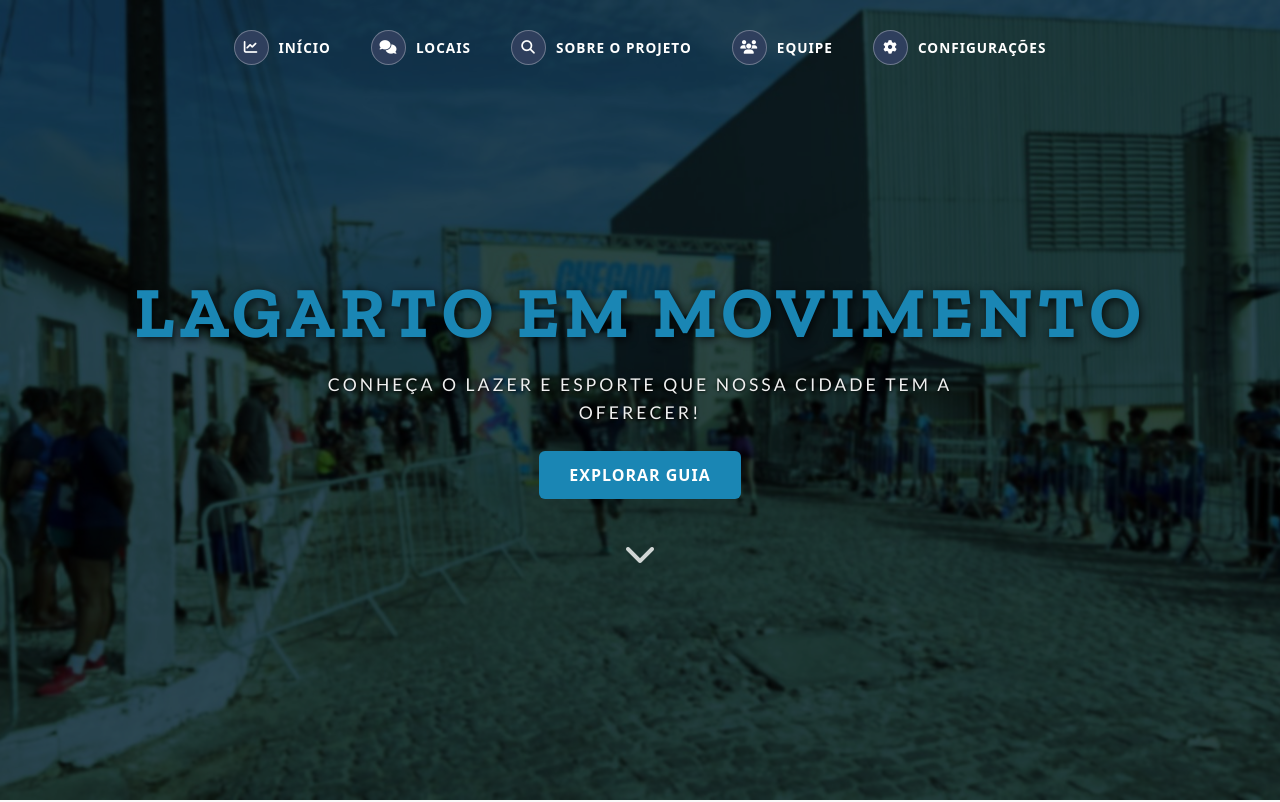
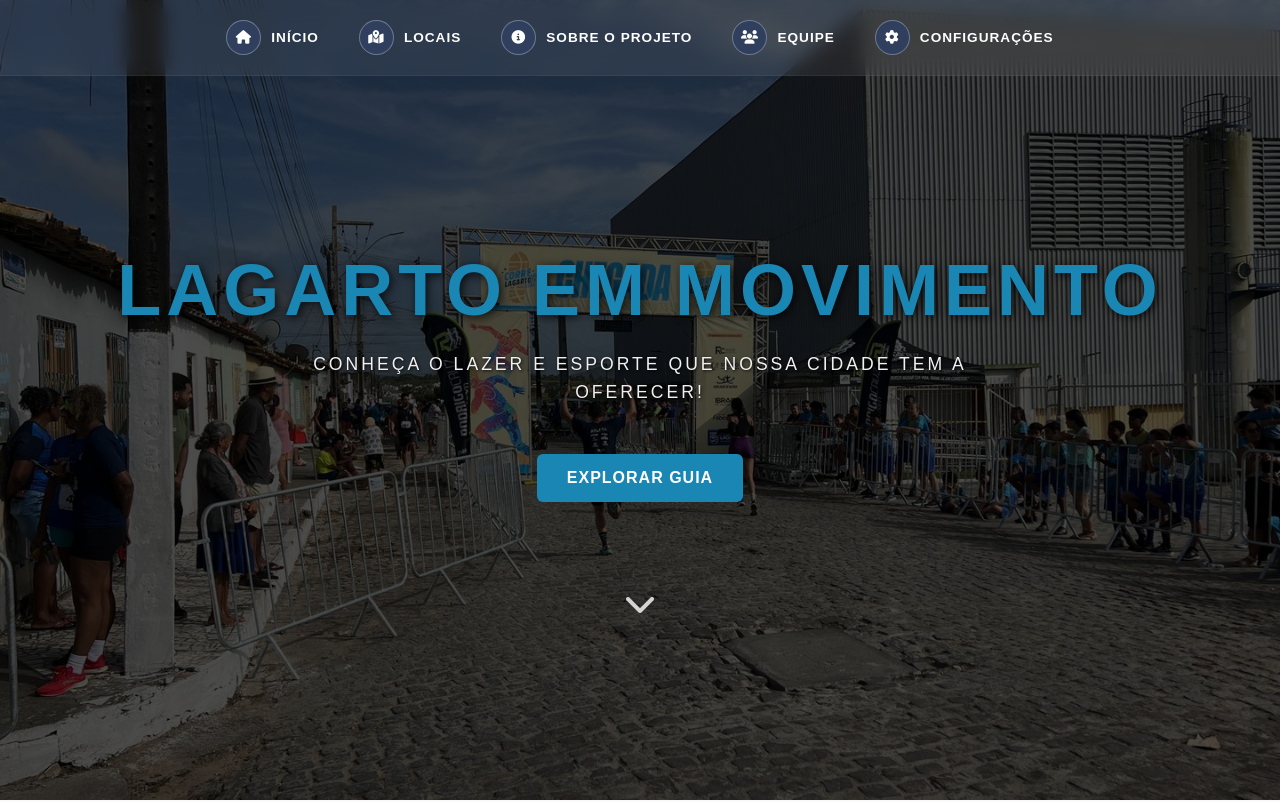
Before and after one commit to FabricioGregorio/lagarto-em-movimento, a website built with Vite: page index.html in a window 1280 px wide. Shown: the top 802 px of the page. Built offline with nearby package versions, Linux system fonts and the light colour scheme.

Commit message:
atualização do navbar

```diff
--- a/index.html
+++ b/index.html
@@ -23,43 +23,49 @@
 
     <nav class="main-nav">
       <ul class="nav-list">
+
   <li class="nav-item">
     <a href="#" class="nav-link">
-            <div class="icon-circle"><i class="fa-solid fa-chart-line"></i></div>
+      <div class="icon-circle"><i class="fa-solid fa-house"></i></div>
       <span>INÍCIO</span>
     </a>
   </li>
+
   <li class="nav-item">
     <a href="#locais" class="nav-link">
-            <div class="icon-circle"><i class="fa-solid fa-comments"></i></div>
+      <div class="icon-circle"><i class="fa-solid fa-map-location-dot"></i></div>
       <span>LOCAIS</span>
     </a>
   </li>
+
   <li class="nav-item">
     <a href="#sobre" class="nav-link">
-            <div class="icon-circle"><i class="fa-solid fa-magnifying-glass"></i></div>
+      <div class="icon-circle"><i class="fa-solid fa-circle-info"></i></div>
       <span>SOBRE O PROJETO</span>
     </a>
   </li>
+
   <li class="nav-item">
     <a href="#equipe" class="nav-link">
       <div class="icon-circle"><i class="fa-solid fa-users"></i></div>
       <span>EQUIPE</span>
     </a>
   </li>
+
   <li class="nav-item">
     <a href="#config" class="nav-link">
       <div class="icon-circle"><i class="fa-solid fa-gear"></i></div>
       <span>CONFIGURAÇÕES</span>
     </a>
   </li>
+
 </ul>
     </nav>
 
     <div class="hero-content container text-center">
-      <h1 class="hero-title">LAGARTO EM MOVIMENTO</h1>
+      <h1 class="hero-title mt-5">LAGARTO EM MOVIMENTO</h1>
       <p class="hero-subtitle">CONHEÇA O LAZER E ESPORTE QUE NOSSA CIDADE TEM A OFERECER!</p>
-      <a href="#locais" class="btn btn-primary-custom mt-4">Explorar Guia</a>
+      <a href="#locais" class="btn btn-primary-custom m-5">Explorar Guia</a>
       <a href="#locais" class="scroll-down-arrow">
         <i class="fa-solid fa-chevron-down"></i>
       </a>
--- a/src/assets/css/style.css
+++ b/src/assets/css/style.css
@@ -44,7 +44,7 @@
   -moz-osx-font-smoothing: grayscale;
   background: #fff;
   color: #111;
-  font-family: system-ui, -apple-system, "Segoe UI", Roboto, "Helvetica Neue", Arial;
+  font-family: 'Poppins', Arial, Helvetica, sans-serif;
   min-height: 100vh;
 }
 
@@ -131,7 +131,7 @@
   --icon-bg: #2F3F5D; /* Fundo dos ícones */
   --icon-hover: #019ee3;
   --nav-text: #FFFFFF; /* Texto do menu */
-  --overlay-color: rgba(0, 0, 0, 0.65); /* Overlay escuro */
+  --overlay-color: rgba(0, 0, 0, 0.7); /* Overlay escuro */
 }
 
 /* --- ESTRUTURA PRINCIPAL (HEADER) --- */
@@ -141,7 +141,7 @@
   position: relative;
 
   /* A imagem de fundo */
-  background-image: url('../img/locais/bannerLAG.jpg');
+  background-image: url('../img/locais/banner.jpg');
   background-size: cover;
   background-position: center;
   background-attachment: fixed;
@@ -156,12 +156,15 @@
   flex-direction: column; /* Coloca um elemento embaixo do outro */
 }
 
-/* --- NAVBAR (Ajustada) --- */
+/* --- NAVBAR --- */
 .main-nav {
-  padding: 30px 0;
-  background-color: transparent; /* Fundo transparente */
+  padding: 20px 0;
   width: 100%;
-  z-index: 10; /* Garante que fique acima de tudo */
+  z-index: 10;
+  background-color: rgba(255, 255, 255, 0.075);
+  backdrop-filter: blur(10px);
+  -webkit-backdrop-filter: blur(10px);
+  border-bottom: 1px solid rgba(255, 255, 255, 0.05);
 }
 
 .nav-list {
@@ -227,7 +230,7 @@
 }
 
 .hero-title {
-  font-family: 'Zilla Slab', serif;
+  font-family: 'Poppins', Arial, Helvetica, sans-serif;
   font-size: 4.5rem; /* Aumentei levemente */
   font-weight: 700;
   color: var(--primary-color);
@@ -238,7 +241,7 @@
 }
 
 .hero-subtitle {
-  font-family: 'Lato', sans-serif;
+  font-family: 'Poppins', Arial, Helvetica, sans-serif;
   font-size: 1.1rem;
   color: #f0f0f0;
   letter-spacing: 3px;
@@ -317,7 +320,7 @@
 }
 
 .section-title {
-  font-family: 'Zilla Slab', serif;
+  font-family: 'Poppins', Arial, Helvetica, sans-serif;
   font-size: 2.5rem;
   color: var(--text-color);
   margin-bottom: 1rem;
@@ -377,13 +380,13 @@
   z-index: 2;
 }
 
-/* Cores diferentes para categorias (Opcional) */
+/* Cores diferentes para categorias */
 .badge-ciclismo { background-color: #2A9D8F; } /* Verde Água */
 .badge-academia { background-color: #E9C46A; color: #333; } /* Amarelo */
 
 /* Conteúdo do Card */
 .card-title {
-  font-family: 'Zilla Slab', serif;
+  font-family: 'Poppins', Arial, Helvetica, sans-serif;
   font-weight: 700;
   color: var(--text-color);
   font-size: 1.5rem;
```
Also changed, not shown: src/assets/img/locais/banner.jpg (added). Lines whose indentation alone changed are shown as unchanged.
